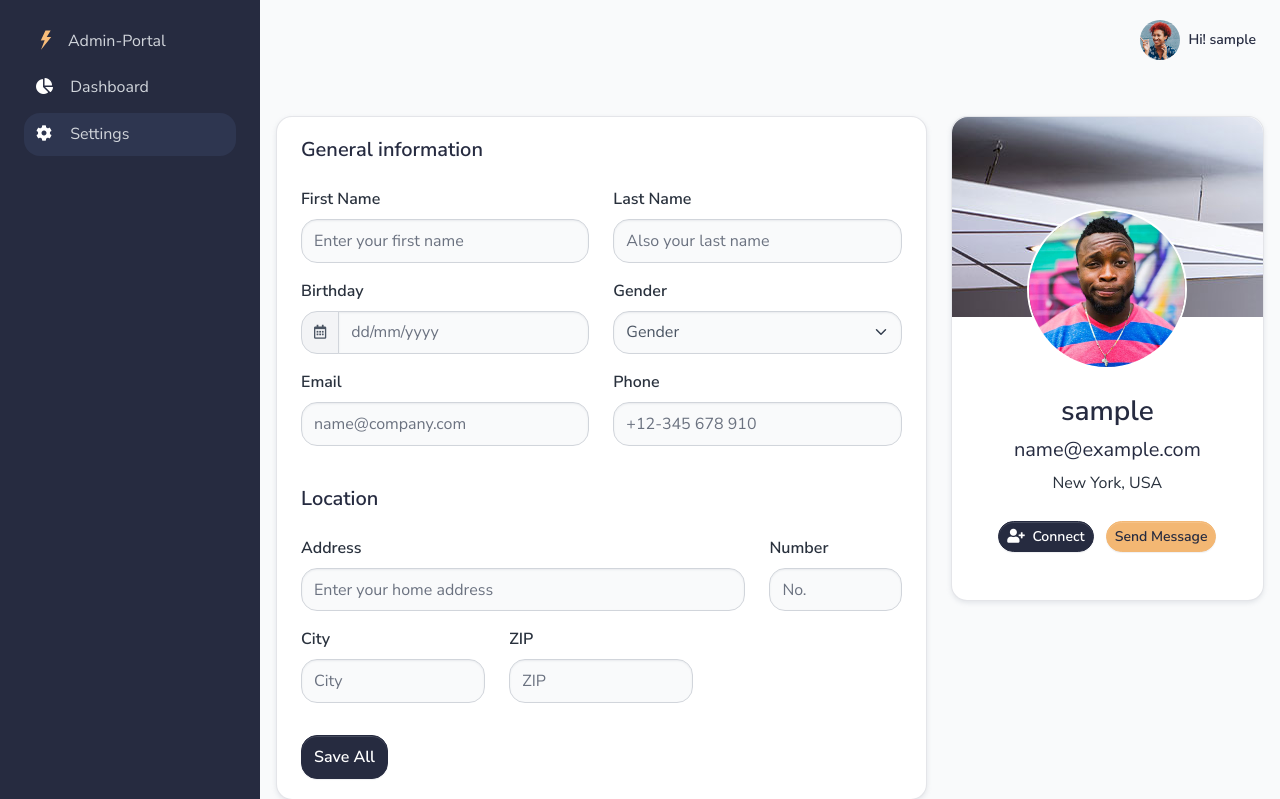
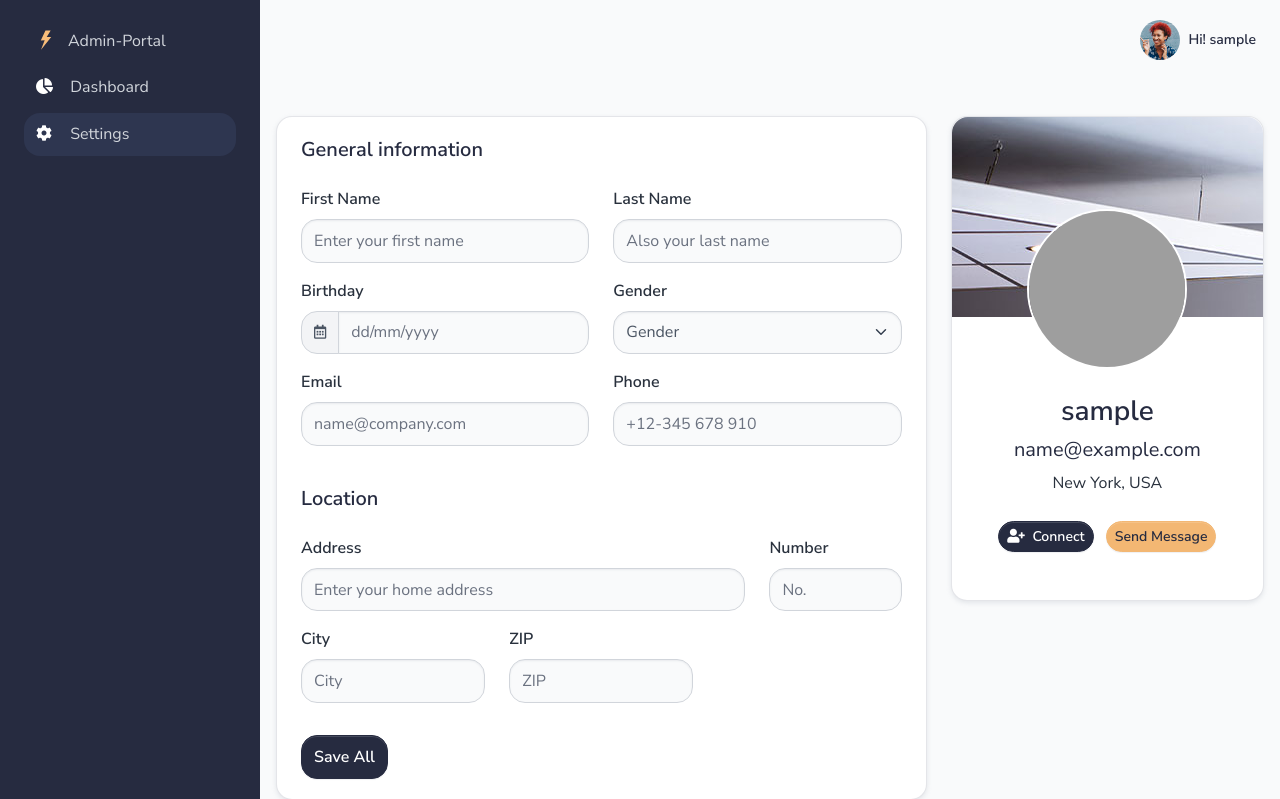
Before and after one commit to Firos333/fieldagent-admin, a Django app: page /settings.html in a window 1280 px wide. Shown: the top 799 px of the page. Run offline with Django 3.2, Linux system fonts and the light colour scheme; the visitor is signed in with stand-in values (Sample User, id 1); some libraries are stand-ins or nearby versions; grey boxes are pictures that could not be loaded.

Commit message:
first commit

```diff
--- a/core/templates/includes/sidebar.html
+++ b/core/templates/includes/sidebar.html
@@ -3,7 +3,7 @@
       <div class="user-card d-flex d-md-none align-items-center justify-content-between justify-content-md-center pb-4">
         <div class="d-flex align-items-center">
           <div class="user-avatar lg-avatar me-4">
-            <img src="/static/assets/img/team/profile-picture-3.jpg" class="card-img-top rounded-circle border-white"
+            <img src="https://cdn.pixabay.com/photo/2015/10/05/22/37/blank-profile-picture-973460_1280.png" class="card-img-top rounded-circle border-white"
               alt="Bonnie Green">
           </div>
           <div class="d-block">
--- a/core/templates/settings.html
+++ b/core/templates/settings.html
@@ -103,7 +103,7 @@
                   <div class="card shadow-sm text-center p-0">
                       <div class="profile-cover rounded-top" data-background="/static/assets/img/profile-cover.jpg"></div>
                       <div class="card-body pb-5">
-                          <img src="/static/assets/img/team/profile-picture-1.jpg" class="user-avatar large-avatar rounded-circle mx-auto mt-n7 mb-4" alt="Neil Portrait">
+                          <img src="https://cdn.pixabay.com/photo/2015/10/05/22/37/blank-profile-picture-973460_1280.png" class="user-avatar large-avatar rounded-circle mx-auto mt-n7 mb-4" alt="Neil Portrait">
                           <h4 class="h3">
                             {{ request.user.username }}
                           </h4>
```
